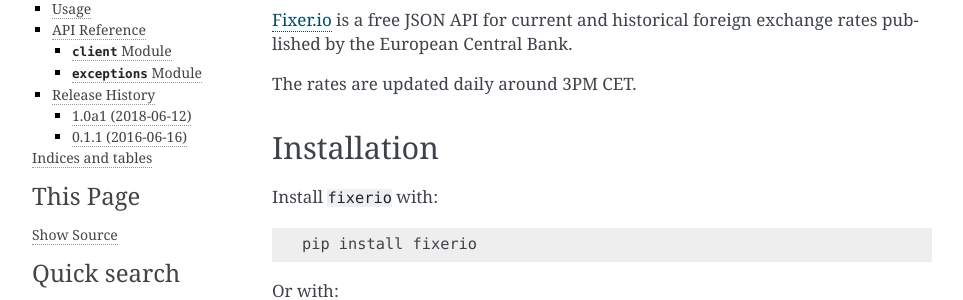
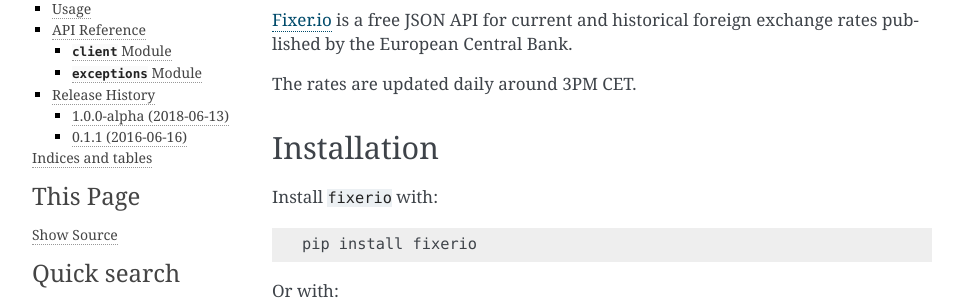
Before and after one commit to amatellanes/fixerio, a Sphinx documentation site: the page built from docs/index.rst, in a window 1280 px wide and 900 px high. Shown: the part 138-438 px from the top of the window, without its empty margins (148-1111 px from the left). Built offline with Sphinx 7.4.7, drawn with Linux system fonts in a browser that asks for light colours; some of the changed text lies outside the part shown.

Commit message:
Update version to 1.0.0-alpha

```diff
--- a/CHANGELOG.rst
+++ b/CHANGELOG.rst
@@ -3,8 +3,8 @@
 Release History
 ---------------
 
-1.0a1 (2018-06-12)
-~~~~~~~~~~~~~~~~~~
+1.0.0-alpha (2018-06-13)
+~~~~~~~~~~~~~~~~~~~~~~~~
 - Update to the `new Fixer endpoint <https://data.fixer.io/api/>`_.
 - Add Fixer API Access Key support.
 - Drop Changing base currency support. This option is not supported by Free Plan.
--- a/docs/conf.py
+++ b/docs/conf.py
@@ -66,9 +66,9 @@
 # built documents.
 #
 # The short X.Y version.
-version = u'1.0a1'
+version = u'1.0.0-alpha'
 # The full version, including alpha/beta/rc tags.
-release = u'1.0a1'
+release = u'1.0.0-alpha'
 
 # The language for content autogenerated by Sphinx. Refer to documentation
 # for a list of supported languages.
@@ -141,7 +141,7 @@
 # The name for this set of Sphinx documents.
 # "<project> v<release> documentation" by default.
 #
-# html_title = u'fixerio v1.0a1'
+# html_title = u'fixerio v1.0.0-alpha'
 
 # A shorter title for the navigation bar.  Default is the same as html_title.
 #
--- a/fixerio/__init__.py
+++ b/fixerio/__init__.py
@@ -2,4 +2,4 @@
 
 from .client import Fixerio  # noqa
 
-__version__ = '1.0a1'
+__version__ = '1.0.0-alpha'
```
